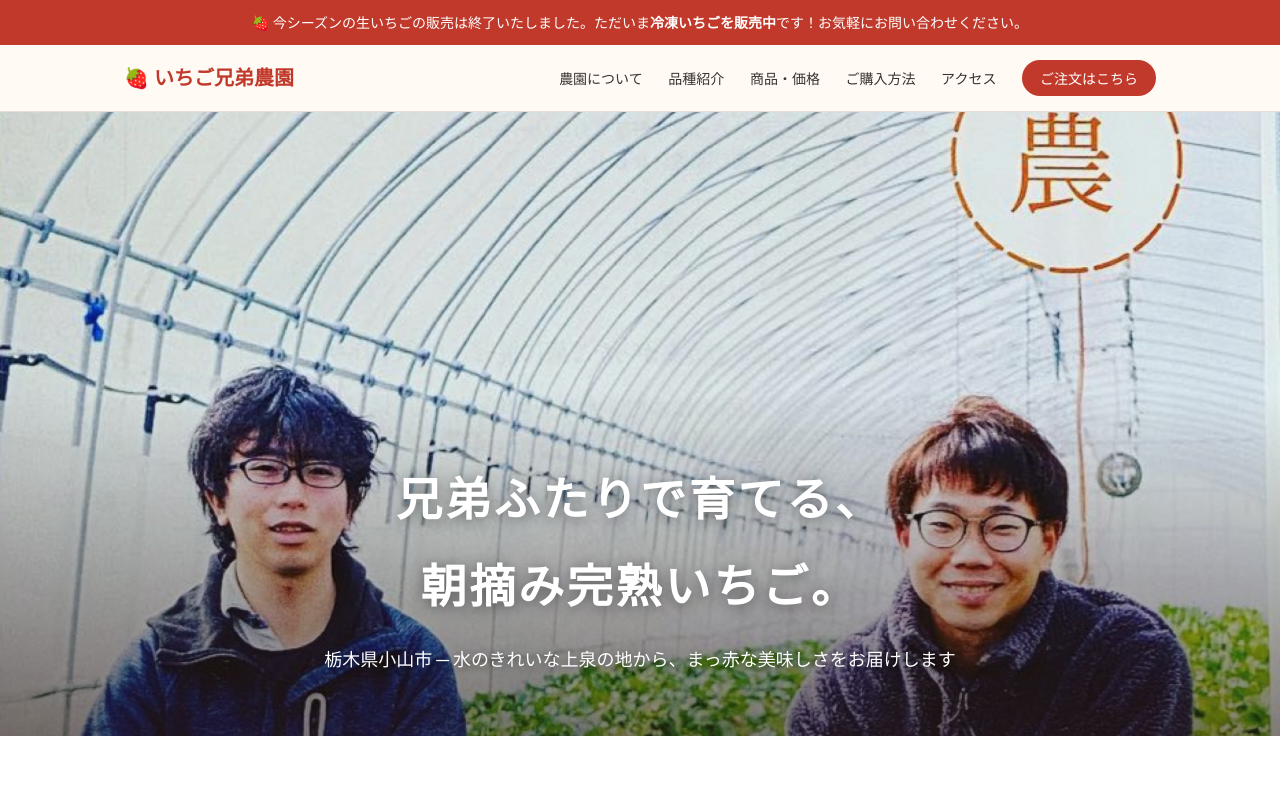
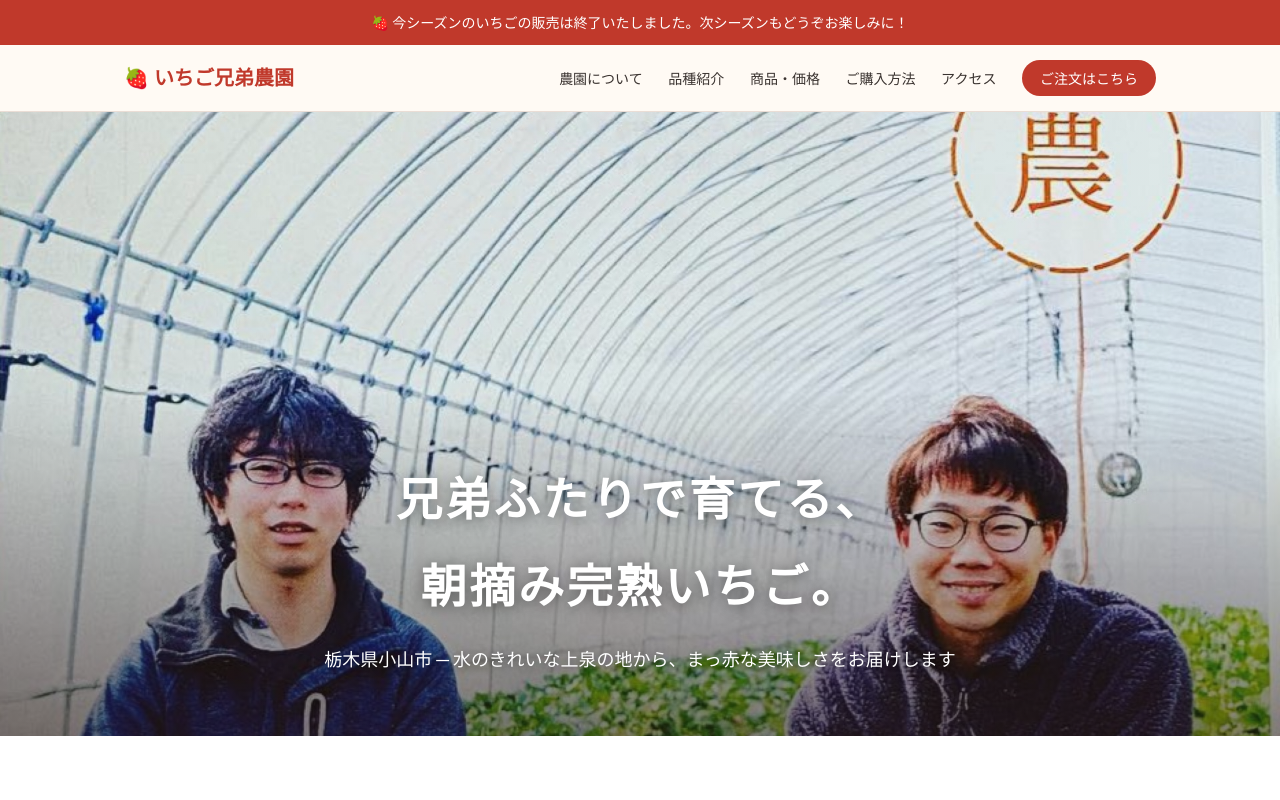
Before and after one commit to ichigo-bros/ichigo-bros.github.io, a plain HTML site: page index.html in a window 1280 px wide. Shown: the top 800 px of the page. Drawn offline with Linux system fonts and the light colour scheme; a web font is replaced by a local one.

Commit message:
お知らせを更新: 冷凍いちご完売のため記載を削除
Co-Authored-By: Claude Fable 5 <noreply@anthropic.com>

```diff
--- a/index.html
+++ b/index.html
@@ -225,7 +225,7 @@
 </head>
 <body>
 
-<div class="notice">🍓 今シーズンの生いちごの販売は終了いたしました。ただいま<strong>冷凍いちごを販売中</strong>です！お気軽にお問い合わせください。</div>
+<div class="notice">🍓 今シーズンのいちごの販売は終了いたしました。次シーズンもどうぞお楽しみに！</div>
 
 <header>
   <div class="header-inner">
```
